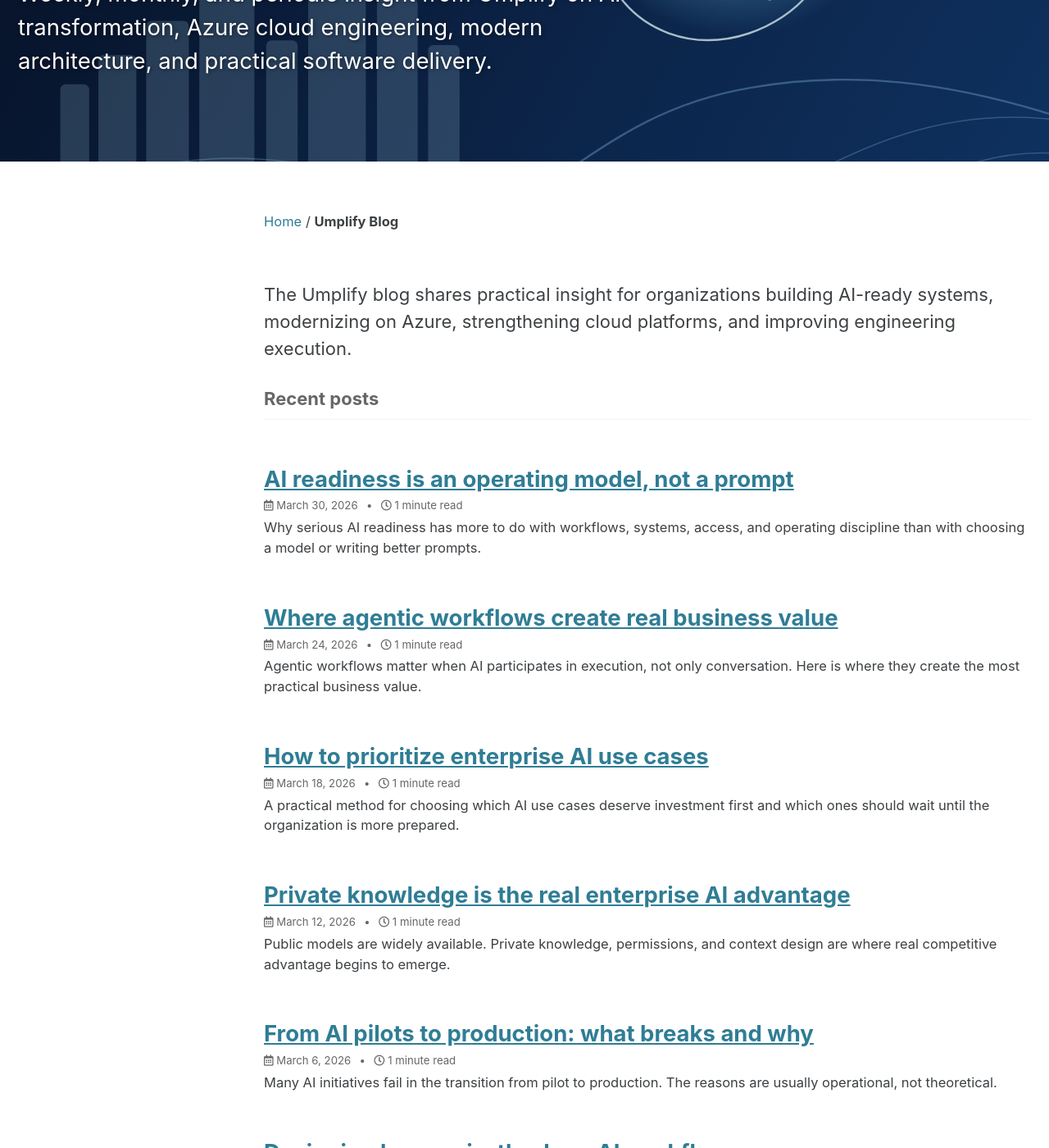
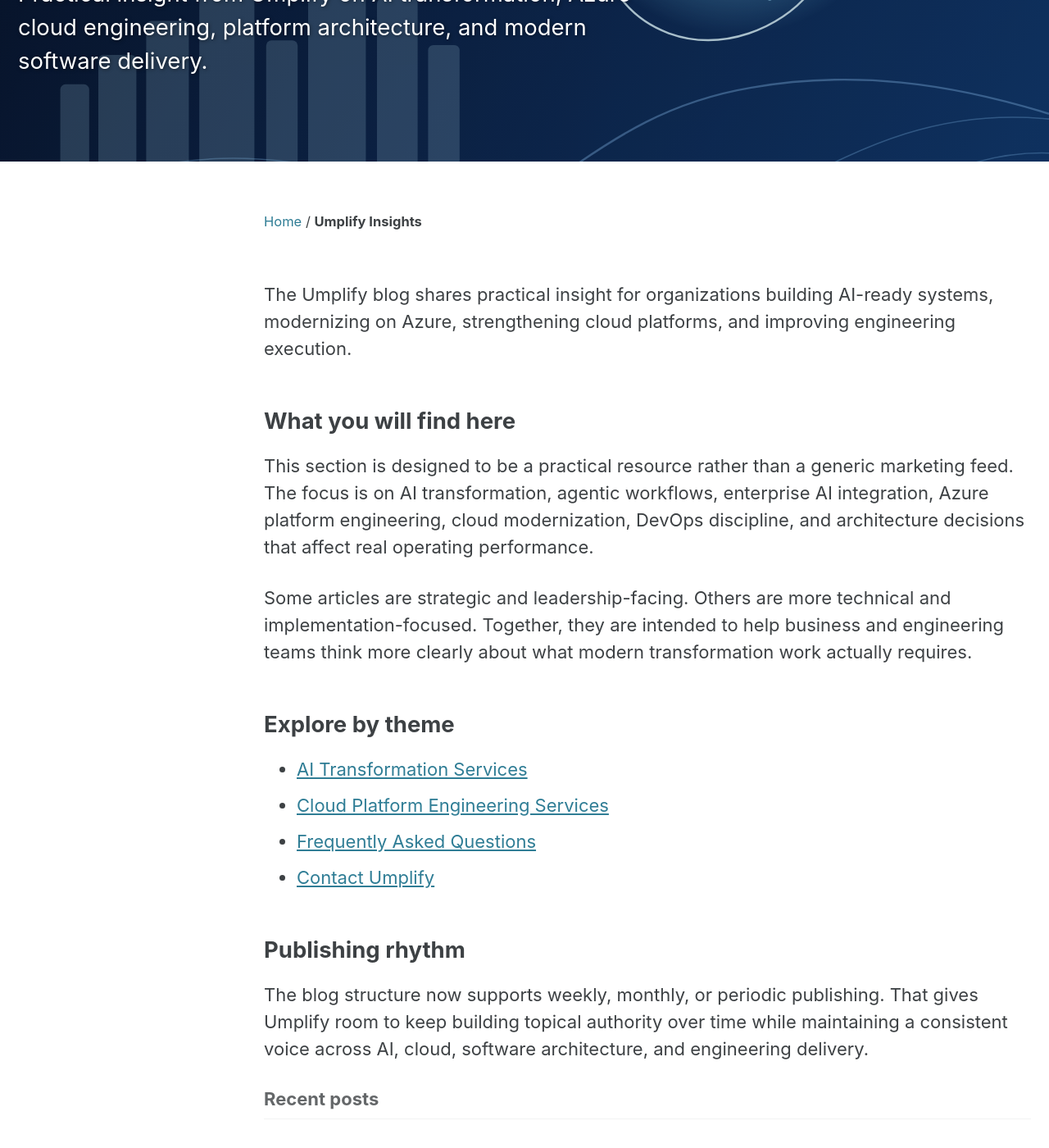
Before and after one commit to Umplify/umplify, a Jekyll site: the page built from _pages/blog.md, in a window 1280 px wide and 1400 px high, scrolled down 274 px. Shown: the whole window at 82% size. Built offline with Jekyll 4.4.1, drawn with Linux system fonts in a browser that asks for light colours; cached includes are drawn as plain includes; some of the changed text lies outside the part shown.

Commit message:
Polish blog hub and refine selected article headlines

```diff
--- a/_pages/blog.md
+++ b/_pages/blog.md
@@ -1,5 +1,5 @@
 ---
-title: "Umplify Blog"
+title: "Umplify Insights"
 permalink: /blog/
 layout: home
 author_profile: false
@@ -10,7 +10,24 @@
   overlay_color: "#08142C"
   overlay_filter: "0.18"
   overlay_image: /assets/images/revamp/hero-ai.svg
-excerpt: "Weekly, monthly, and periodic insight from Umplify on AI transformation, Azure cloud engineering, modern architecture, and practical software delivery."
+excerpt: "Practical insight from Umplify on AI transformation, Azure cloud engineering, platform architecture, and modern software delivery."
 ---
 
 The Umplify blog shares practical insight for organizations building AI-ready systems, modernizing on Azure, strengthening cloud platforms, and improving engineering execution.
+
+## What you will find here
+
+This section is designed to be a practical resource rather than a generic marketing feed. The focus is on AI transformation, agentic workflows, enterprise AI integration, Azure platform engineering, cloud modernization, DevOps discipline, and architecture decisions that affect real operating performance.
+
+Some articles are strategic and leadership-facing. Others are more technical and implementation-focused. Together, they are intended to help business and engineering teams think more clearly about what modern transformation work actually requires.
+
+## Explore by theme
+
+- [AI Transformation Services](/ai-transformation/)
+- [Cloud Platform Engineering Services](/cloud-solutions/)
+- [Frequently Asked Questions](/faq/)
+- [Contact Umplify](/contact/)
+
+## Publishing rhythm
+
+The blog structure now supports weekly, monthly, or periodic publishing. That gives Umplify room to keep building topical authority over time while maintaining a consistent voice across AI, cloud, software architecture, and engineering delivery.
```
Also changed, not shown: _posts/2025-11-29-why-xunit-dependency-injection-leads-to-cleaner-dotnet-test-architecture.md (added, +21 -0 lines), _posts/2025-11-30-event-driven-architecture-on-azure-for-operational-scale.md (+1 -1 lines), _posts/2025-12-24-observability-patterns-for-modern-azure-platforms.md (+1 -1 lines), _posts/2026-01-23-azure-platform-engineering-for-ai-ready-systems.md (+1 -1 lines), _posts/2026-03-18-how-to-prioritize-enterprise-ai-use-cases.md (+2 -2 lines).
